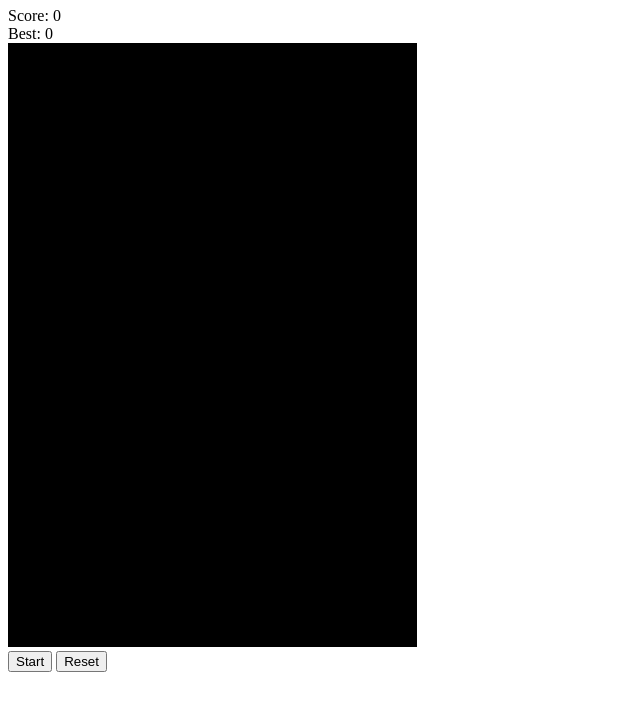
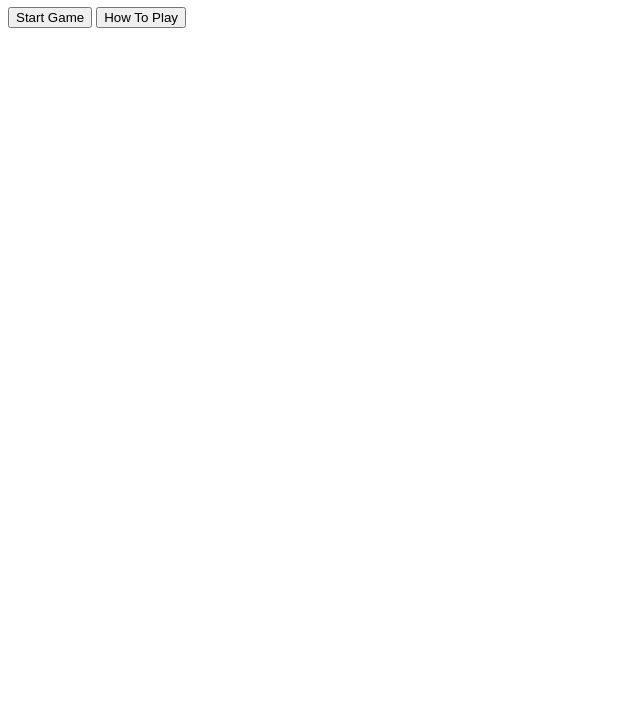
Before and after one commit to Ryan-Fitzgerald-9/Project-1-SNAKE, a plain HTML site: page index.html in a window 1280 px wide. Shown: the part 73-800 px from the top of the page, without its empty margins (0-640 px from the left). Drawn offline with Linux system fonts and the light colour scheme.

Commit message:
created startup screen

```diff
--- a/index.html
+++ b/index.html
@@ -8,16 +8,21 @@
     <script defer src="script.js"></script>
 </head>
 <body>
-    <h1>SNAKE</h1>
-    <div class="container">
+    <div id="startup-screen">
+        <h1>SNAKE</h1>
+        <button id="lets-play">Start Game</button>
+        <button id="rules">How To Play</button>
+    </div>
+    <div id="container" style="display: none;">
         <div id="current-score">Score: 0</div>
         <div id="high-score">Best: 0</div>
         <canvas id="game-area" width="405" height="600"></canvas>
+        <div id="buttons">
+            <button id="start-button">Start</button>
+            <button id="restart-button">Reset</button>
+        </div>
     </div>
-    <div id="buttons">
-        <button id="start-button">Start</button>
-        <button id="restart-button">Reset</button>
-    </div>
+
 
 
 
--- a/script.js
+++ b/script.js
@@ -5,6 +5,7 @@ const scoreCurrent = document.querySelector('#current-score')
 const scoreHigh = document.querySelector('#high-score')
 const startBtn = document.querySelector('#start-button')
 const resetBtn = document.querySelector('#restart-button')
+const gameArena = document.getElementById("container")
 
 const gameWidth = gameBoard.width
 const gameHeight = gameBoard.height
@@ -223,3 +224,16 @@ clearBoard()
 window.addEventListener('keydown', changeDirection)
 resetBtn.addEventListener('click', resetGame)
 startBtn.addEventListener('click', startGame)
+
+document.addEventListener("DOMContentLoaded", function () {
+    const startupScreen = document.getElementById("startup-screen")
+    const playBtn = document.getElementById("lets-play")
+
+
+    playBtn.addEventListener("click", clearBoard)
+
+    function clearBoard() {
+        startupScreen.style.display = "none"
+        gameArena.style.display = "block"
+    }
+})
```
